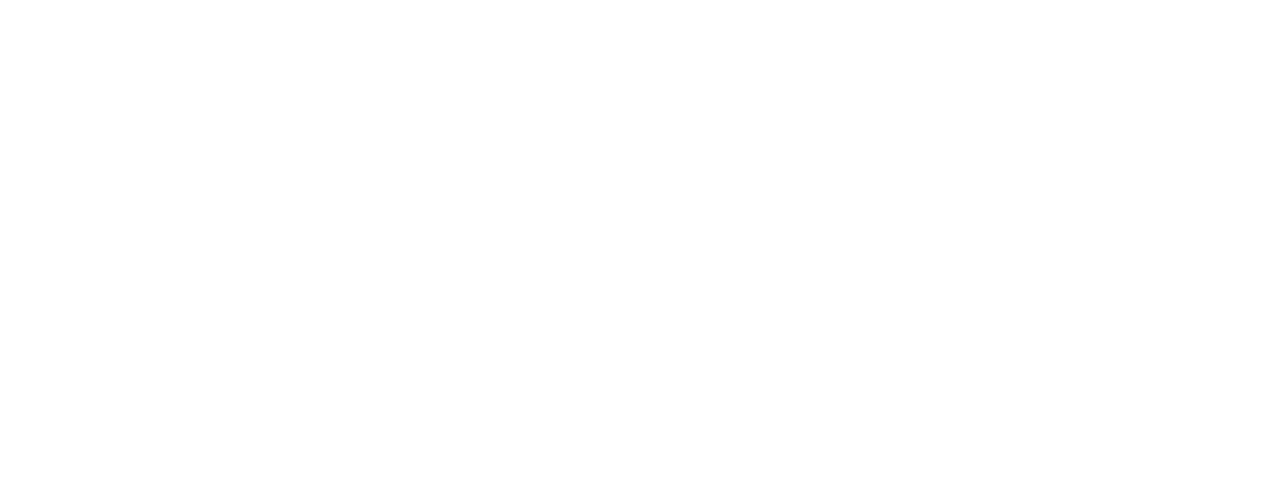
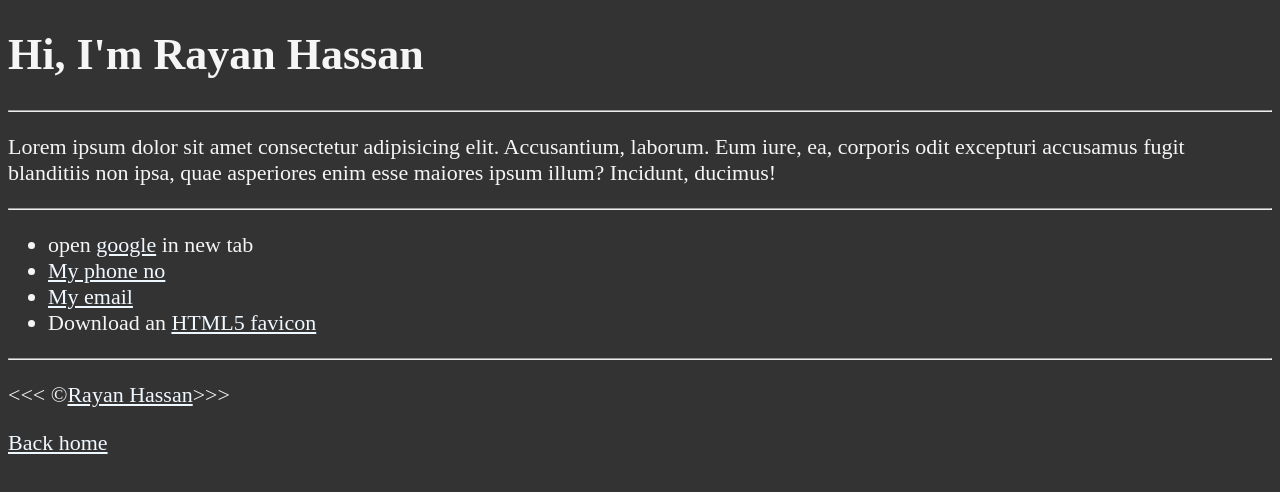
Before and after one commit to Rayan-19/project-1, a plain HTML site: page home.html in a window 1280 px wide. Drawn offline with Linux system fonts and the light colour scheme.

Commit message:
version-3

```diff
--- a/home.html
+++ b/home.html
@@ -0,0 +1,37 @@
+<!DOCTYPE html>
+<html lang="en">
+<head>
+    <meta charset="UTF-8">
+    <meta name="author" content="Rayan">
+    <meta name="description" content="this page is my 1st html project">
+    <title>About me</title>
+    <link rel="icon" href="img/html_logo_300x300.png">
+    <link rel="stylesheet" href="main.css" type="text/css">
+
+</head>
+<body>
+    <h1>Hi, I'm Rayan Hassan</h1>
+    <hr>
+    <p>
+        Lorem ipsum dolor sit amet consectetur adipisicing elit. Accusantium, laborum. Eum iure, ea, corporis odit excepturi accusamus fugit blanditiis non ipsa, quae asperiores enim esse maiores ipsum illum? Incidunt, ducimus!
+    </p>
+    <hr>
+    <ul>
+        <li>
+            open <a href="https://www.google.com/" target="_blank">google</a> in new tab
+        </li>
+        <li>
+            <a href="tel:+1234567890">My phone no</a>
+        </li>
+        <li>
+            <a href="mailto:random@email.com">My email</a>
+        </li>
+        <li>
+            Download an <a href="html5.png" download>HTML5 favicon</a>
+        </li>
+    </ul>
+    <hr>
+    <p>&lt;&lt;&lt; &copy;<a href="home.html">Rayan Hassan</a>&gt;&gt;&gt;</p>
+    <a href="index.html">Back home</a>
+</body>
+</html>
```
Also changed, not shown: index.html (+2 -0 lines).
